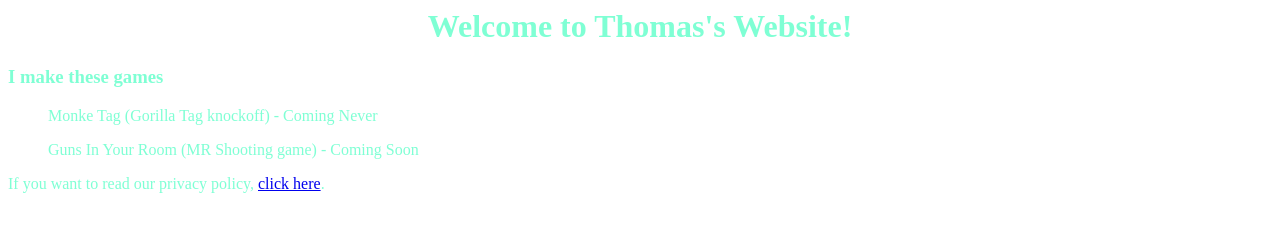
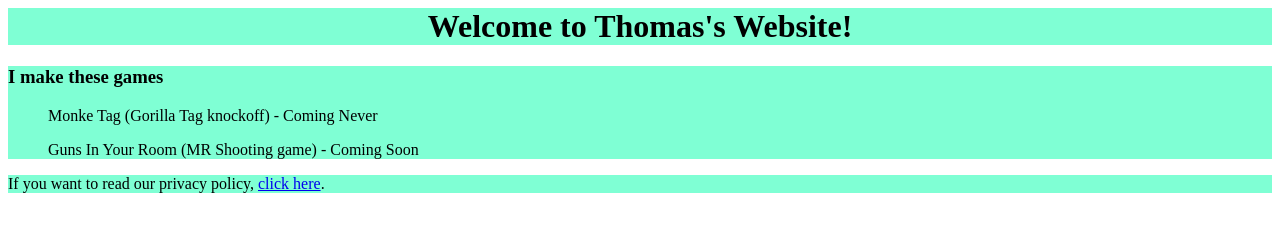
Before and after one commit to sunflowerthomas/sunflowerthomas.github.io, a plain HTML site: page index.htm in a window 1280 px wide. Drawn offline with Linux system fonts and the light colour scheme.

Commit message:
Added a mildly better stylesheet

```diff
--- a/style.css
+++ b/style.css
@@ -1,15 +1,12 @@
 h1 {
     text-align: center;
 }
-h2 {
-    text-align: center;
-}
 #title {
-    color: aquamarine;
+    background-color: aquamarine;
 }
 #content {
-    color: aquamarine;
+    background-color: aquamarine;
 }
 #footer {
-    color: aquamarine;
+    background-color: aquamarine;
 }
```
